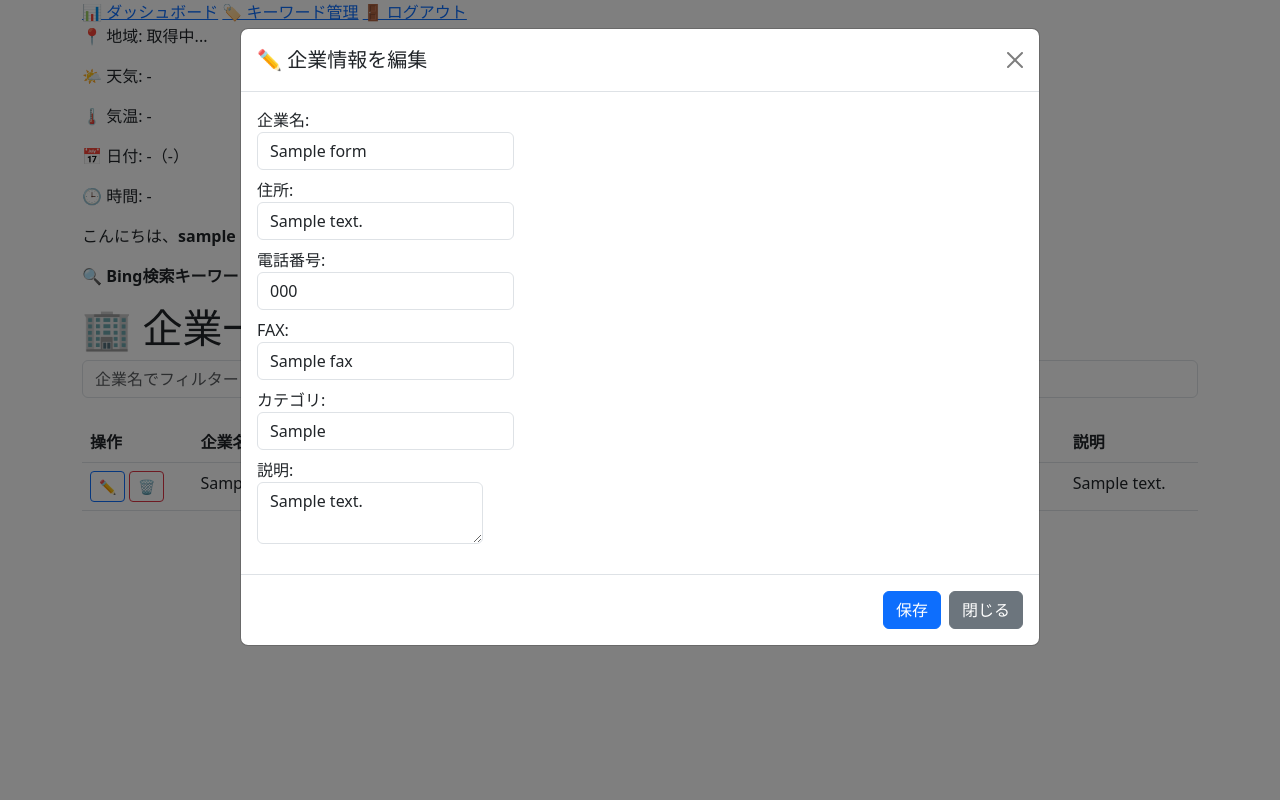
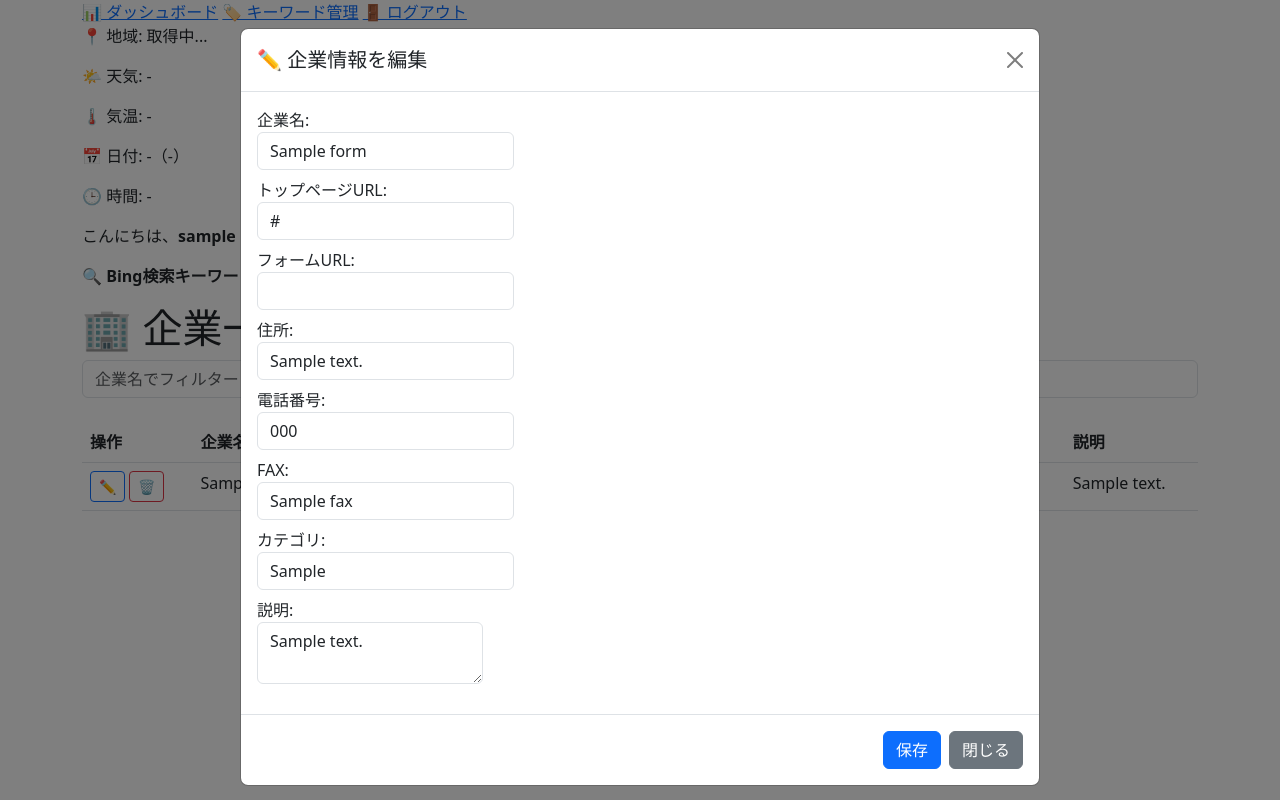
Before and after one commit to ghrwf704/form-dashboard, a Flask app: page / in a window 1280 px wide, after a click on "✏️". Run offline with Flask 3, Linux system fonts and the light colour scheme; a user stored in the database is signed in; a database or web service that is not in the repository returns one stand-in record (values such as "Sample title"); data that the repository does not hold is empty.

Commit message:
modalにurl追加

```diff
--- a/templates/index.html
+++ b/templates/index.html
@@ -56,6 +56,8 @@
           data-fax="{{ f.get('fax', '') }}"
           data-category="{{ f.get('category_keywords', '') }}"
           data-description="{{ f.get('description', '') }}"
+          data-url-top="{{ f.get('url_top', '') }}"
+          data-url-form="{{ f.get('url_form', '') }}"
           data-bs-toggle="modal"
           data-bs-target="#editModal">✏️</a>
           <a href="{{ url_for('delete_company', company_id=f['_id']) }}"
@@ -100,6 +102,8 @@
         <div class="modal-body">
           <input type="hidden" name="company_id" id="edit_id">
           <div class="mb-2"><label>企業名: <input type="text" class="form-control" name="company_name" id="edit_name"></label></div>
+          <div class="mb-2"><label>トップページURL: <input type="text" class="form-control" name="url_top" id="edit_url_top"></label></div>
+          <div class="mb-2"><label>フォームURL: <input type="text" class="form-control" name="url_form" id="edit_url_form"></label></div>
           <div class="mb-2"><label>住所: <input type="text" class="form-control" name="address" id="edit_address"></label></div>
           <div class="mb-2"><label>電話番号: <input type="text" class="form-control" name="tel" id="edit_tel"></label></div>
           <div class="mb-2"><label>FAX: <input type="text" class="form-control" name="fax" id="edit_fax"></label></div>
@@ -156,6 +160,8 @@
     btn.addEventListener("click", function () {
       document.getElementById("edit_id").value = this.dataset.id || "";
       document.getElementById("edit_name").value = this.dataset.name || "";
+      document.getElementById("edit_url_top").value = this.dataset.urlTop || "";
+      document.getElementById("edit_url_form").value = this.dataset.urlForm || "";
       document.getElementById("edit_address").value = this.dataset.address || "";
       document.getElementById("edit_tel").value = this.dataset.tel || "";
       document.getElementById("edit_fax").value = this.dataset.fax || "";
```
Lines whose indentation alone changed are shown as unchanged.
